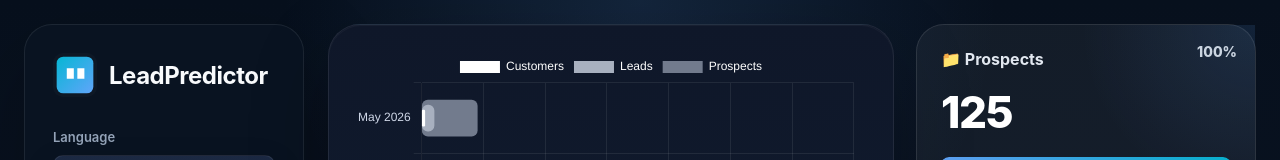
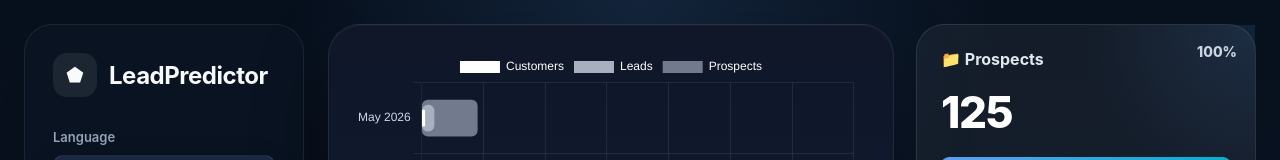
Before and after one commit to PeterMariyanov/Lead-predictor, a plain HTML site: page index.html in a window 1280 px wide. Shown: the top 160 px of the page. Drawn offline with nearby package versions, Linux system fonts and the light colour scheme.

Commit message:
Revert "Add new SVG logo and wire into sidebar header"

```diff
--- a/index.html
+++ b/index.html
@@ -14,7 +14,7 @@
     <!-- Sidebar -->
     <aside class="sidebar">
       <div class="logo">
-        <img src="assets/logo.svg" alt="LeadPredictor logo" class="logo-img">
+        <span class="icon">⬟</span>
         <h1>LeadPredictor</h1>
       </div>
 
--- a/style.css
+++ b/style.css
@@ -56,15 +56,6 @@ body {
   border-radius: 14px;
   background: rgba(255, 255, 255, 0.08);
   font-size: 20px;
-}
-
-.logo-img {
-  width: 44px;
-  height: 44px;
-  display: inline-block;
-  border-radius: 10px;
-  object-fit: cover;
-  background: rgba(255,255,255,0.02);
 }
 
 .logo h1 {
```
Also changed, not shown: assets/logo.svg (deleted).
